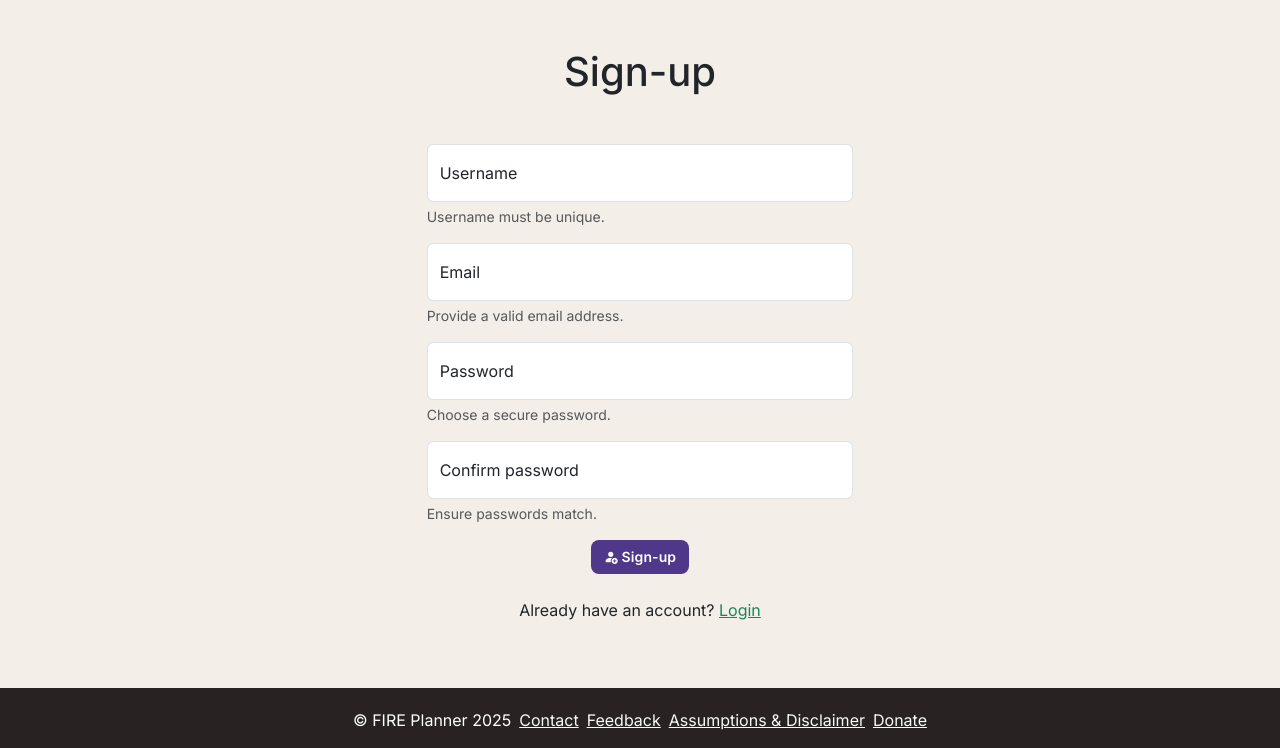
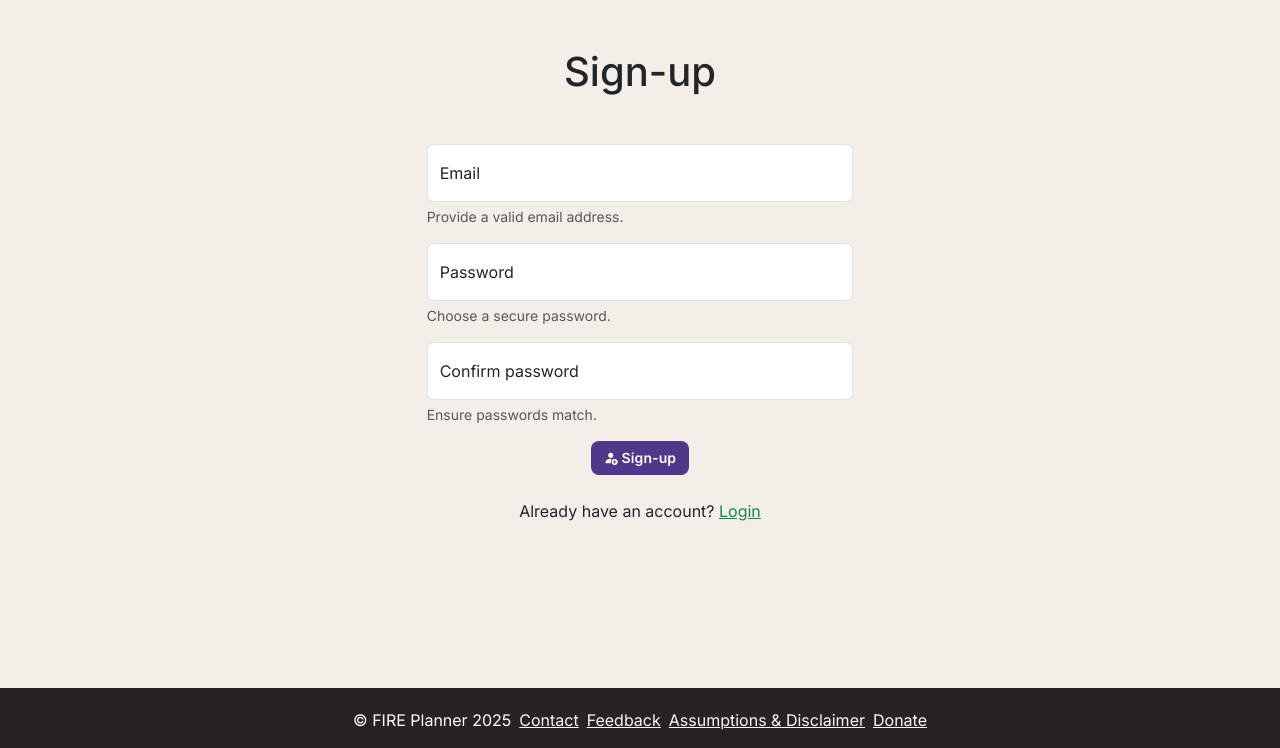
Before and after one commit to jschiffres/FIREWebsite, a Django app: page /signup/ in a window 1280 px wide. Shown: the part 52-800 px from the top of the page. Run offline with Django 5.2, Linux system fonts and the light colour scheme.

Commit message:
Sign up with email and password only; generate username internally
Co-authored-by: Copilot App <223556219+Copilot@users.noreply.github.com>

```diff
--- a/FIRESimulator/FIRE/forms.py
+++ b/FIRESimulator/FIRE/forms.py
@@ -10,10 +10,20 @@ class PlanForm(ModelForm):
 		fields = ['plan_name' ,'current_age', 'retirement_age']
 
 class CreateUserForm(UserCreationForm):
+	"""Email + password signup; the internal username is generated from the email."""
 	email = forms.EmailField(required=True)
 	class Meta:
 		model = User
-		fields = ['username', 'email', 'password1', 'password2']
+		fields = ['email', 'password1', 'password2']
+
+	def save(self, commit=True):
+		from .auth_flows import unique_username
+		user = super().save(commit=False)
+		user.email = self.cleaned_data['email']
+		user.username = unique_username(user.email)
+		if commit:
+			user.save()
+		return user
 
 class FeedbackForm(ModelForm):
 	class Meta:
--- a/FIRESimulator/FIRE/templates/FIRE/account/password_reset_email.txt
+++ b/FIRESimulator/FIRE/templates/FIRE/account/password_reset_email.txt
@@ -1,4 +1,4 @@
-Reset your FIRE Simulator password for {{ user.get_username }}:
+Reset your FIRE Simulator password for {{ user.email }}:
 
 {{ protocol }}://{{ domain }}{% url 'password_reset_confirm' uidb64=uid token=token %}
 
--- a/FIRESimulator/FIRE/templates/FIRE/base.html
+++ b/FIRESimulator/FIRE/templates/FIRE/base.html
@@ -64,7 +64,7 @@
             <ul class="nav ms-auto me-3">
               <li class="nav-item dropdown navbar-main-dropdown">
                 <a class="nav-link  link-light dropdown-toggle" href="#" role="button" data-bs-toggle="dropdown" aria-expanded="false">
-                  Welcome, {{ user.username }}
+                  Welcome, {{ user.first_name|default:user.email|default:user.username }}
                 </a>
                 <ul class="dropdown-menu text-center">
                   <li><a class="dropdown-item" href="{% url 'newplan' %}">New Plan</a></li>
--- a/FIRESimulator/FIRE/templates/FIRE/loginuser.html
+++ b/FIRESimulator/FIRE/templates/FIRE/loginuser.html
@@ -17,8 +17,8 @@
         <form method="POST">
         {% csrf_token %}
             <div class="form-floating mb-3">
-                <input type="text" class="form-control" id="username" name="username" placeholder="username">
-                <label for="username">Username</label>
+                <input type="text" class="form-control" id="username" name="email" placeholder="Email" autocomplete="username" required>
+                <label for="username">Email</label>
             </div>
 
             <div class="form-floating mb-3">
--- a/FIRESimulator/FIRE/templates/FIRE/signupuser.html
+++ b/FIRESimulator/FIRE/templates/FIRE/signupuser.html
@@ -16,13 +16,6 @@
 
     <form method="POST">
     {% csrf_token %}
-        <div class="form-floating mb-3">
-            <input type="text" class="form-control" id="username" name="username" placeholder="username" autocomplete="username" aria-describedby="usernameHelp username-error">
-            <label for="username">Username</label>
-            <div id="usernameHelp" class="form-text">Username must be unique.</div>
-            <div id="username-error" class="form-text text-danger" role="alert" hidden>That username is already taken. Please choose another.</div>
-        </div>
-
         <div class="form-floating mb-3">
             <input type="email" class="form-control" id="email" name="email" placeholder="email@email.com" autocomplete="email" aria-describedby="emailHelp email-error">
             <label for="email">Email</label>
@@ -65,7 +58,7 @@
 
 <script>
 (function () {
-    const form = document.getElementById('username').form;
+    const form = document.getElementById('email').form;
     const submit = form.querySelector('button[type="submit"]');
     const taken = {};
 
@@ -96,7 +89,6 @@
         });
     }
 
-    watch('username', 'username-error', "{% url 'check_username' %}", 'username');
     watch('email', 'email-error', "{% url 'check_email' %}", 'email');
 
     const pw1 = document.getElementById('password1');
--- a/FIRESimulator/FIRE/templates/emails/verify_email.html
+++ b/FIRESimulator/FIRE/templates/emails/verify_email.html
@@ -4,7 +4,7 @@
 <body style="font-family: 'Segoe UI', Tahoma, Geneva, Verdana, sans-serif; background-color: #f4f4f7; color: #333; margin: 0; padding: 20px;">
   <div style="max-width: 600px; margin: auto; background: #fff; padding: 40px; border-radius: 8px;">
     <h1 style="color: #2b2d42; text-align: center;">Confirm your email</h1>
-    <p>Hi {{ user.username|default:"there" }},</p>
+    <p>Hi {{ user.first_name|default:"there" }},</p>
     <p>Please confirm that this is your email address so we can keep your FI Planner account secure.</p>
     <p style="text-align: center;">
       <a href="{{ verify_url }}" style="display: inline-block; padding: 12px 24px; background-color: #285C53; color: #fff; text-decoration: none; border-radius: 4px;">Confirm my email</a>
--- a/FIRESimulator/FIRE/templates/emails/welcome_email.html
+++ b/FIRESimulator/FIRE/templates/emails/welcome_email.html
@@ -49,7 +49,7 @@
     <div class="header">
       <h1>Welcome to FI Planner 🎉</h1>
     </div>
-    <p>Hi {{ user.username|default:"there" }},</p>
+    <p>Hi {{ user.first_name|default:"there" }},</p>
     <p>Thank you for signing up for <strong>FI Planner</strong> — your personal finance independence companion.</p>
     <p>We’re excited to help you plan, track, and achieve your financial goals.</p>
     <p>Click below to get started:</p>
--- a/FIRESimulator/FIRE/views.py
+++ b/FIRESimulator/FIRE/views.py
@@ -61,7 +61,7 @@ def _create_account(request, plan=None):
     try:
         user = form.save()
     except IntegrityError:
-        return None, render(request, template, {'form': form, 'error': 'Username has already been taken.'})
+        return None, render(request, template, {'form': form, 'error': 'Please try again.'})
     if plan is not None:
         plan.user = user
         plan.save()
@@ -154,12 +154,6 @@ def google_callback(request):
     messages.success(request, "Signed in with Google.")
     return redirect('userplans')
 
-# USER: Signup username availability (used for inline validation)
-def check_username(request):
-    username = (request.GET.get('username') or '').strip()
-    taken = bool(username) and User.objects.filter(username__iexact=username).exists()
-    return JsonResponse({'available': not taken})
-
 # USER: Signup email availability (used for inline validation)
 def check_email(request):
     email = (request.GET.get('email') or '').strip()
@@ -196,9 +190,11 @@ def loginuser(request):
         else:
             return render(request, 'FIRE/loginuser.html', {'form':AuthenticationForm()})
     else:
-        user = authenticate(request, username=request.POST.get('username'), password=request.POST.get('password'))
+        identifier = (request.POST.get('email') or request.POST.get('username') or '').strip()
+        match = User.objects.filter(email__iexact=identifier).first() or User.objects.filter(username__iexact=identifier).first()
+        user = authenticate(request, username=match.username if match else identifier, password=request.POST.get('password'))
         if user is None:
-            return render(request, 'FIRE/loginuser.html', {'form':AuthenticationForm(), 'error': "Username and password did not match."})
+            return render(request, 'FIRE/loginuser.html', {'form':AuthenticationForm(), 'error': "Email and password did not match."})
         else:
             login(request, user)
             messages.success(request, "Logged in successfully!")
@@ -309,7 +305,7 @@ def myaccount(request):
             if request.user.has_usable_password():
                 confirmed = request.user.check_password(request.POST.get('password', ''))
             else:
-                confirmed = request.POST.get('password', '').strip() == request.user.username
+                confirmed = request.POST.get('password', '').strip().lower() == request.user.email.lower()
             if confirmed:
                 user = request.user
                 logout(request)
--- a/FIRESimulator/FIRESimulator/urls.py
+++ b/FIRESimulator/FIRESimulator/urls.py
@@ -43,7 +43,6 @@ urlpatterns = [
         template_name="FIRE/account/password_change_done.html"), name="password_change_done"),
 
     #USER: Sign-up, Sign-up Save, Logout, Login, Plans, Feedback
-    path("signup/check-username/", views.check_username, name="check_username"),
     path("signup/check-email/", views.check_email, name="check_email"),
     path("signup/", views.signupuser, name="signupuser"),
     path("signup/<str:plan_id>", views.signupsave, name="signupsave"),
```
Also changed, not shown: FIRESimulator/FIRE/templates/FIRE/account/myaccount.html (+2 -6 lines), FIRESimulator/FIRE/tests.py (+16 -11 lines).
